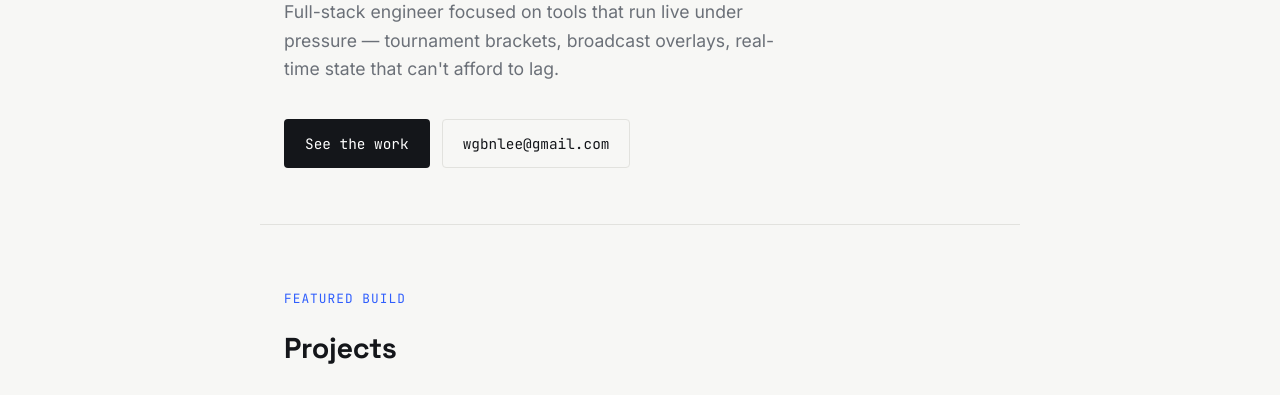
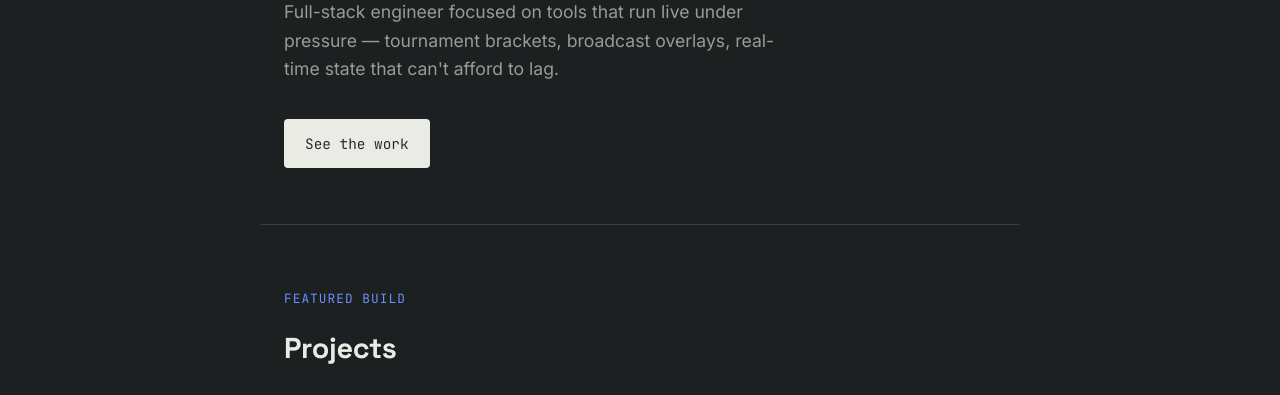
Before and after one commit to wgbnlee/wgbnlee.github.io, a plain HTML site: page index.html in a window 1280 px wide. Shown: the part 405-800 px from the top of the page. Drawn offline with Linux system fonts and the light colour scheme.

Commit message:
Updated dark theme and removed email in hero wrap

```diff
--- a/index.html
+++ b/index.html
@@ -33,7 +33,6 @@
     <p class="hero-lede">Full-stack engineer focused on tools that run live under pressure — tournament brackets, broadcast overlays, real-time state that can't afford to lag.</p>
     <div class="hero-actions">
       <a class="btn btn-primary" href="#work">See the work</a>
-      <a class="btn btn-ghost" href="mailto:wgbnlee@gmail.com">wgbnlee@gmail.com</a>
     </div>
   </section>
 
--- a/style.css
+++ b/style.css
@@ -1,12 +1,12 @@
 :root {
-  --bg: #f7f7f5;
-  --bg-raised: #ffffff;
-  --text: #14161a;
-  --muted: #6b7078;
-  --accent: #2f5efd;
-  --accent-soft: #e8ecff;
-  --line: #e2e2de;
-  --live: #e0402f;
+  --bg: #1d2021;
+  --bg-raised: #282b2c;
+  --text: #ebebe6;
+  --muted: #9a9b96;
+  --accent: #6a8eff;
+  --accent-soft: #2a3350;
+  --line: #3a3d3e;
+  --live: #ff6b53;
 
   --font-display: 'Space Grotesk', sans-serif;
   --font-body: 'Inter', sans-serif;
```
